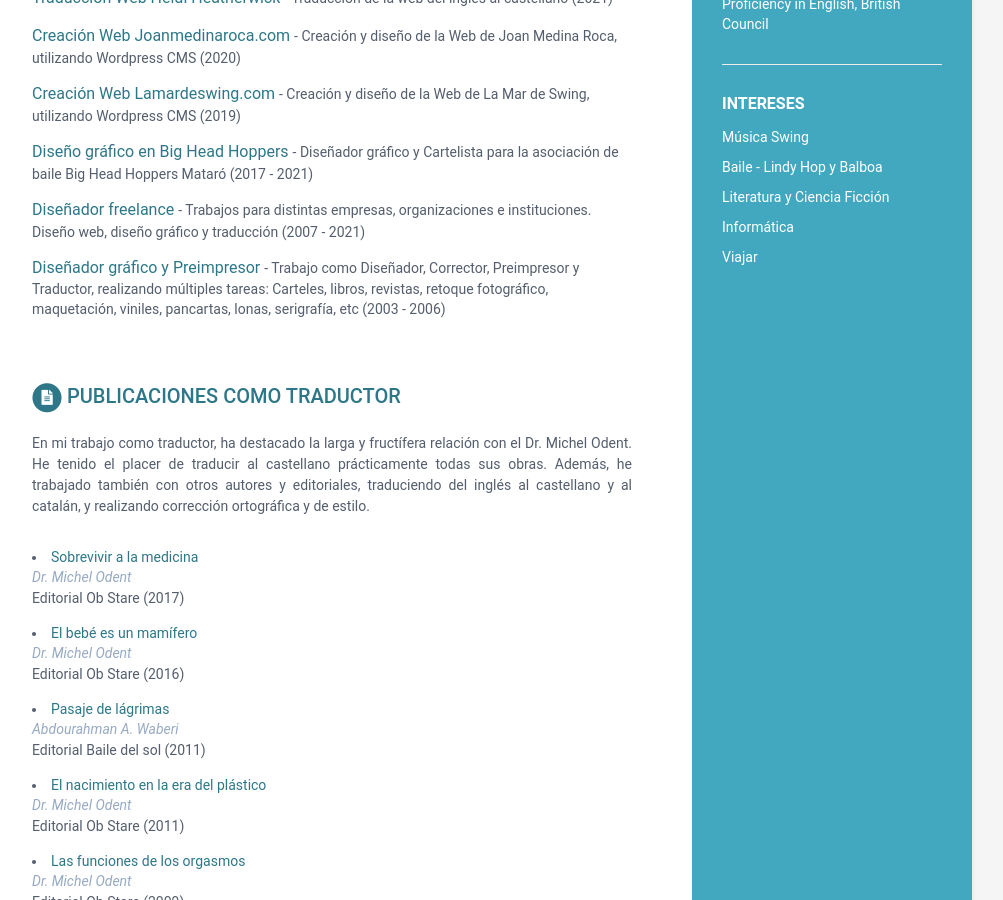
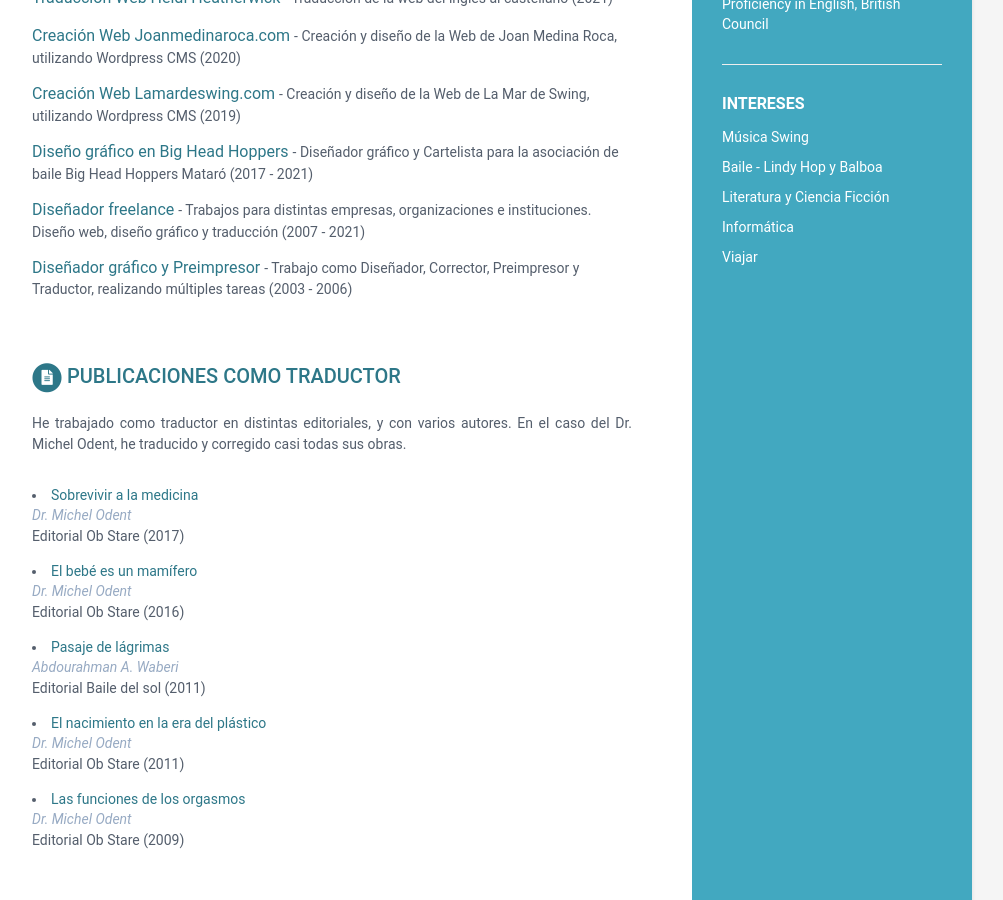
Before and after one commit to joan-medina-roca/cv.joanmedinaroca.com, a Jekyll site: the page built from index.html, in a window 1280 px wide and 900 px high, scrolled down 1102 px. Shown: the whole window, without its empty margins (168-1171 px from the left). Built offline with Jekyll 4.4.1, drawn with Linux system fonts in a browser that asks for light colours.

Commit message:
text corrections

```diff
--- a/_data/data.yml
+++ b/_data/data.yml
@@ -145,12 +145,12 @@ projects:
 
     - title: Diseñador gráfico y Preimpresor
       link: "https://www.marc-marti.com/"
-      tagline: "Trabajo como Diseñador, Corrector, Preimpresor y Traductor, realizando múltiples tareas: Carteles, libros, revistas, retoque fotográfico, maquetación, viniles, pancartas, lonas, serigrafía, etc (2003 - 2006)"
+      tagline: "Trabajo como Diseñador, Corrector, Preimpresor y Traductor, realizando múltiples tareas (2003 - 2006)"
 
 publications:
   title: Publicaciones como Traductor
   intro: |
-    En mi trabajo como traductor, ha destacado la larga y fructífera relación con el Dr. Michel Odent. He tenido el placer de traducir al castellano prácticamente todas sus obras. Además, he trabajado también con otros autores y editoriales, traduciendo del inglés al castellano y al catalán, y realizando corrección ortográfica y de estilo.
+    He trabajado como traductor en distintas editoriales, y con varios autores. En el caso del Dr. Michel Odent, he traducido y corregido casi todas sus obras.
   papers:
     - title: Sobrevivir a la medicina
       link: "https://obstare.com/embarazo/sobrevivir-a-la-medicina-hasta-cuando/"
```
